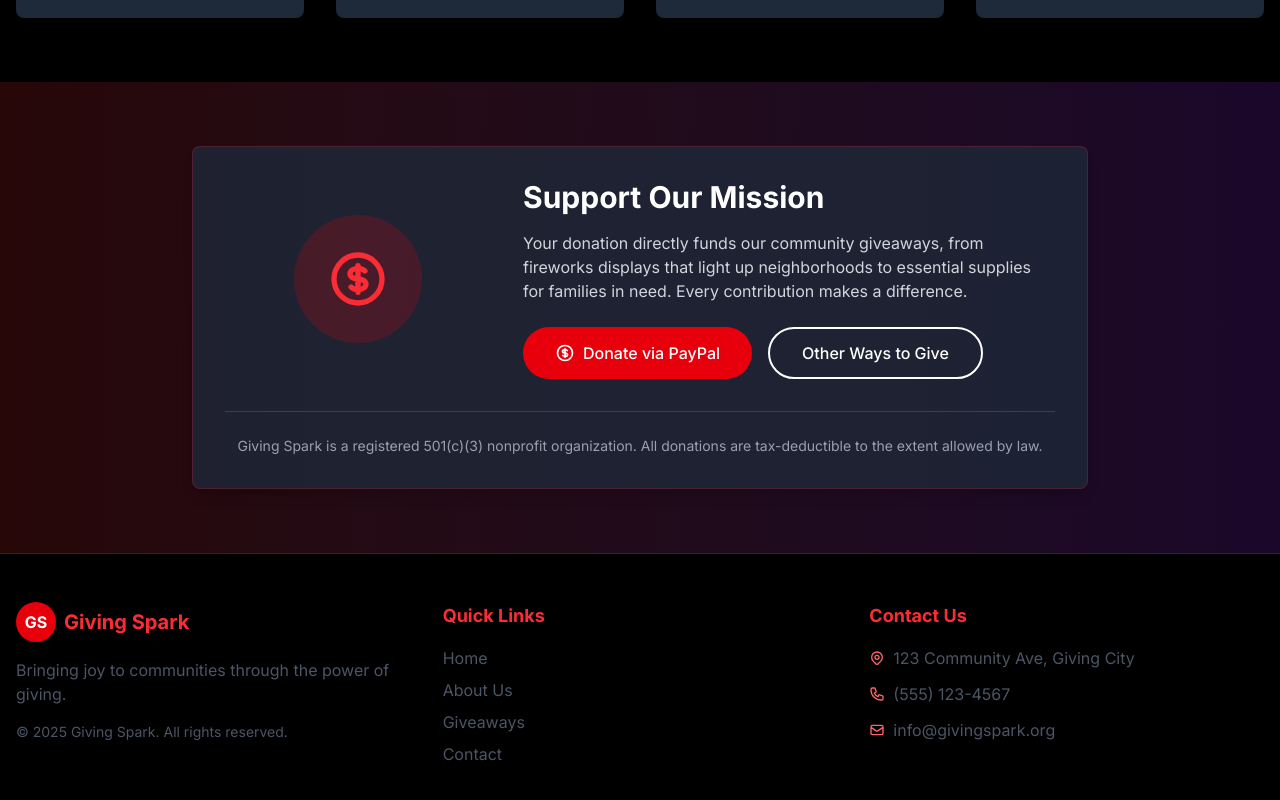
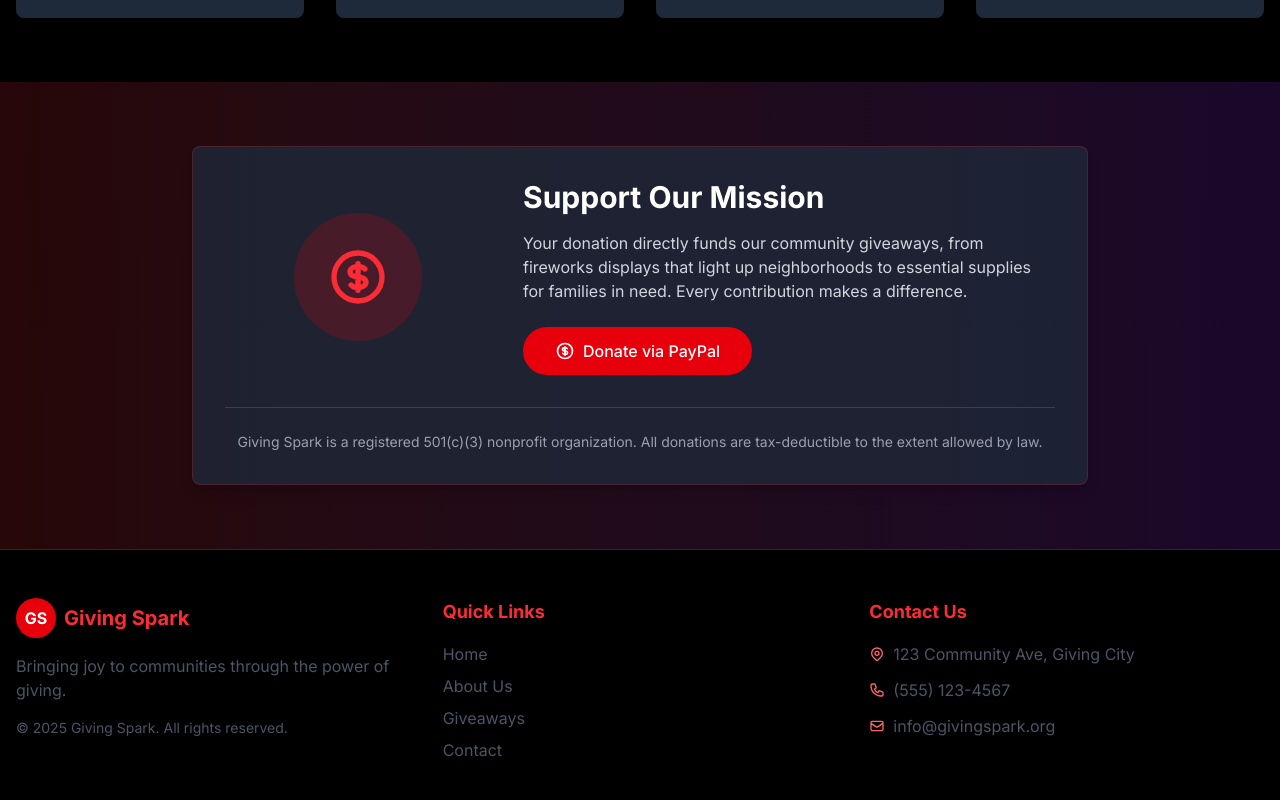
Before and after one commit to AaronAlvd/david, a Next.js app: page / in a window 1280 px wide. Shown: the part 2723-3523 px from the top of the page. Built offline with nearby package versions, Linux system fonts and the light colour scheme.

Commit message:
changed donation box

```diff
--- a/src/app/page.tsx
+++ b/src/app/page.tsx
@@ -328,12 +328,6 @@ export default function Home() {
                       </svg>
                       Donate via PayPal
                     </Link>
-                    <Link
-                      href="/contact"
-                      className="px-8 py-3 bg-transparent border-2 border-white hover:bg-white/10 rounded-full font-medium transition"
-                    >
-                      Other Ways to Give
-                    </Link>
                   </div>
                 </div>
               </div>
```
